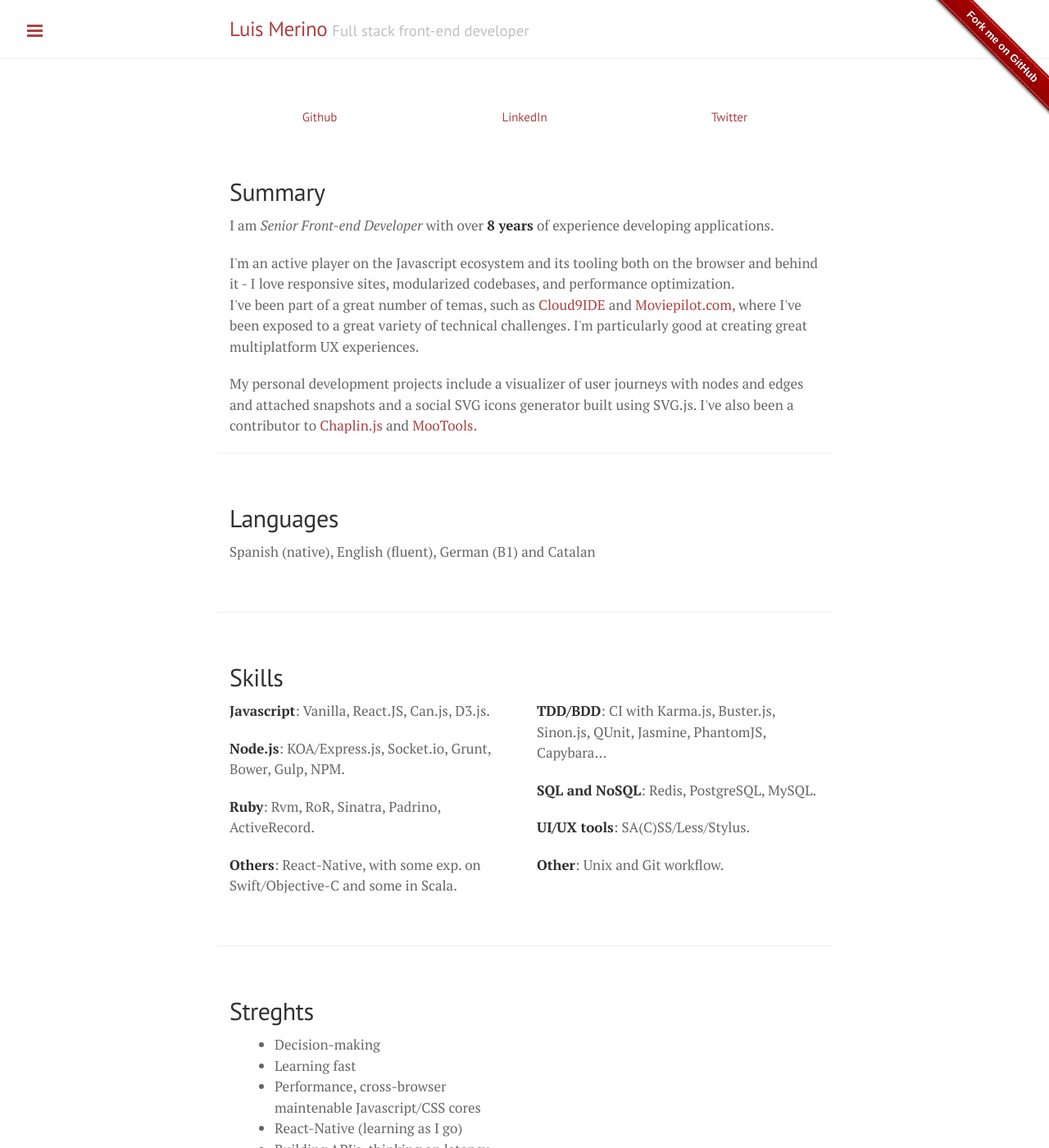
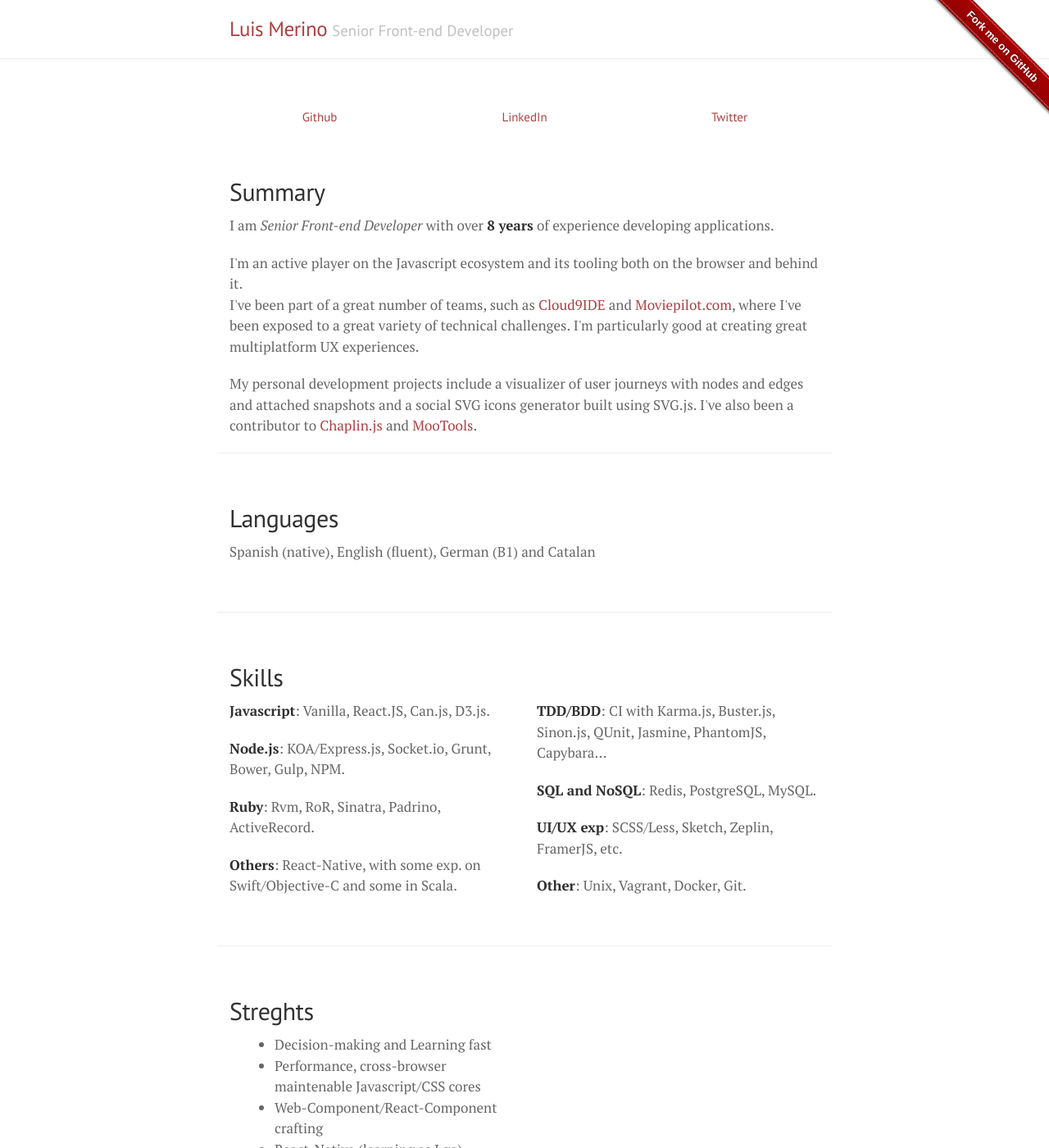
Before and after one commit to Rendez/portfolio, a Jekyll site: the page built from index.html, in a window 1280 px wide and 1400 px high. Shown: the whole window at 82% size. Built offline with Jekyll 4.4.1, drawn with Linux system fonts in a browser that asks for light colours; Markdown is read by kramdown in place of the engine named in the settings; some of the changed text lies outside the part shown.

```diff
--- a/Gemfile
+++ b/Gemfile
@@ -1,8 +1,4 @@
 source 'https://rubygems.org'
 ruby '2.1.4'
 
-gem 'jekyll'
-
-group :jekyll_plugins do
-  gem 'octopress-debugger'
-end
+gem 'jekyll', '2.5.3'
--- a/_config.yml
+++ b/_config.yml
@@ -6,16 +6,13 @@ highlighter:         pygments
 #
 # Use of `relative_permalinks` ensures post links from the index work properly.
 permalink:           "/:categories/:title"
-relative_permalinks: true
 
 # Setup
 title:               Luis Merino
-tagline:             'Full stack front-end developer'
+tagline:             'Senior Front-end Developer'
 description:         "Hi, I'm Luis Merino. I am a software developer on the multi-browser and multi-platform environment of the web."
 url:                 http://www.luismerino.name
 baseurl:             /
-paginate:            3
-paginate_path:       "/blog/page:num/"
 
 # About/contact
 author:
--- a/_layouts/default.html
+++ b/_layouts/default.html
@@ -4,8 +4,6 @@
   {% include head.html %}
 
   <body class="theme-base-08{% if page.dir == '/' %} landing{% endif %}">
-
-    {% include sidebar.html %}
 
     <!-- Wrap is the content to shift when toggling the sidebar. We wrap the
          content to avoid any CSS collisions with our real content. -->
@@ -28,25 +26,5 @@
         {{ content }}
       </div>
     </div>
-
-    <label for="sidebar-checkbox" class="sidebar-toggle"></label>
-
-    <script>
-      (function(document) {
-        var toggle = document.querySelector('.sidebar-toggle');
-        var sidebar = document.querySelector('#sidebar');
-        var checkbox = document.querySelector('#sidebar-checkbox');
-
-        document.addEventListener('click', function(e) {
-          var target = e.target;
-
-          if(!checkbox.checked ||
-             sidebar.contains(target) ||
-             (target === checkbox || target === toggle)) return;
-
-          checkbox.checked = false;
-        }, false);
-      })(document);
-    </script>
   </body>
 </html>
--- a/index.html
+++ b/index.html
@@ -1,6 +1,6 @@
 ---
 layout: default
-title: Full stack front-end developer
+title: Senior Front-end Developer
 ---
 
 <div class="row" id="contact">
@@ -13,7 +13,7 @@ title: Full stack front-end developer
     <div class="col-sm-12">
         <h2>Summary</h2>
         <p>I am <em>Senior Front-end Developer</em> with over <strong>8 years</strong> of experience developing applications.</p>
-        <p>I'm an active player on the Javascript ecosystem and its tooling both on the browser and behind it - I love responsive sites, modularized codebases, and performance optimization.<br>I've been part of a great number of temas, such as <a href="https://c9.io/">Cloud9IDE</a> and <a href="http://moviepilot.com/">Moviepilot.com</a>, where I've been exposed to a great variety of technical challenges. I'm particularly good at creating great multiplatform UX experiences.</p>
+        <p>I'm an active player on the Javascript ecosystem and its tooling both on the browser and behind it.<br>I've been part of a great number of teams, such as <a href="https://c9.io/">Cloud9IDE</a> and <a href="http://moviepilot.com/">Moviepilot.com</a>, where I've been exposed to a great variety of technical challenges. I'm particularly good at creating great multiplatform UX experiences.</p>
         <p>My personal development projects include a visualizer of user journeys with nodes and edges and attached snapshots and a social SVG icons generator built using SVG.js. I've also been a contributor to <a href="http://chaplinjs.org/">Chaplin.js</a> and <a href="http://mootools.net/">MooTools</a>.</p>
     </div>
 </div>
@@ -38,8 +38,8 @@ title: Full stack front-end developer
     <div class="col-sm-6">
         <p><strong>TDD/BDD</strong>: CI with Karma.js, Buster.js, Sinon.js, QUnit, Jasmine, PhantomJS, Capybara...</p>
         <p><strong>SQL and NoSQL</strong>: Redis, PostgreSQL, MySQL.</p>
-        <p><strong>UI/UX tools</strong>: SA(C)SS/Less/Stylus.</p>
-        <p><strong>Other</strong>: Unix and Git workflow.</p>
+        <p><strong>UI/UX exp</strong>: SCSS/Less, Sketch, Zeplin, FramerJS, etc.</p>
+        <p><strong>Other</strong>: Unix, Vagrant, Docker, Git.</p>
     </div>
 </div>
 
@@ -48,9 +48,9 @@ title: Full stack front-end developer
     <h2>Streghts</h2>
     <div class="col-sm-6">
       <ul>
-        <li>Decision-making</li>
-        <li>Learning fast</li>
+        <li>Decision-making and Learning fast</li>
         <li>Performance, cross-browser maintenable Javascript/CSS cores</li>
+        <li>Web-Component/React-Component crafting</li>
         <li>React-Native (learning as I go)</li>
         <li>Building API's, thinking on latency, bytesize and progressive enhancement</li>
         <li>App services - connecting dataflows, and tools to monitor, track, etc.</li>
@@ -145,19 +145,3 @@ title: Full stack front-end developer
       </li>
   </ul>
 </div>
-
-<div class="latest">
-  <h2>Latest Posts</h2>
-  <ul class="latest-posts">
-    {% for post in site.posts limit:3 %}
-      <li>
-        <h3>
-          <a href="{{ post.url }}">
-            {{ post.title }}
-            <small>{{ post.date | date_to_string }}</small>
-          </a>
-        </h3>
-      </li>
-    {% endfor %}
-  </ul>
-</div>
```
Also changed, not shown: Gemfile.lock, 10 other files.
